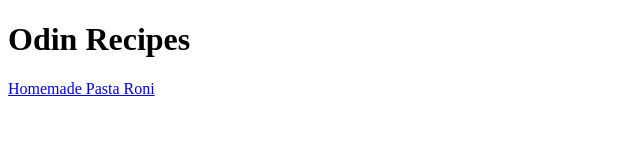
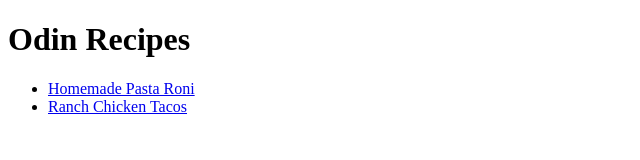
Before and after one commit to Heltia/odin-recipes, a plain HTML site: page index.html in a window 1280 px wide. Shown: the whole page, without its empty margins (0-640 px from the left). Drawn offline with Linux system fonts and the light colour scheme.

Commit message:
updated index

```diff
--- a/index.html
+++ b/index.html
@@ -7,6 +7,9 @@
 </head>
 <body>
     <h1>Odin Recipes</h1>
-    <a href="recipes/PastaRoni.html">Homemade Pasta Roni</a>
+    <ul>
+        <li><a href="recipes/PastaRoni.html">Homemade Pasta Roni</a></li>
+        <li><a href="recipes/ChickenTacos.html">Ranch Chicken Tacos</a></li>
+    </ul>
 </body>
 </html>
```
